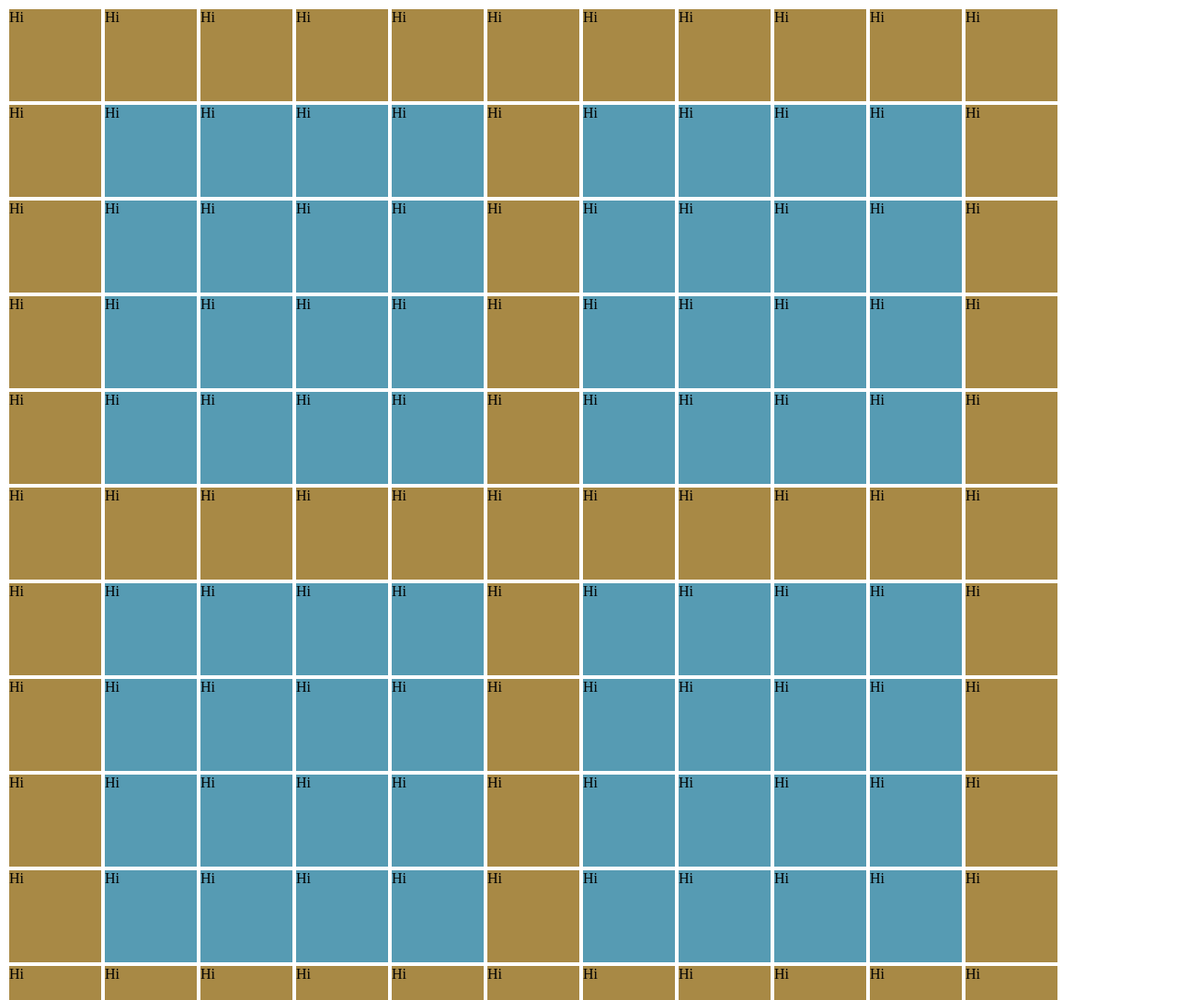
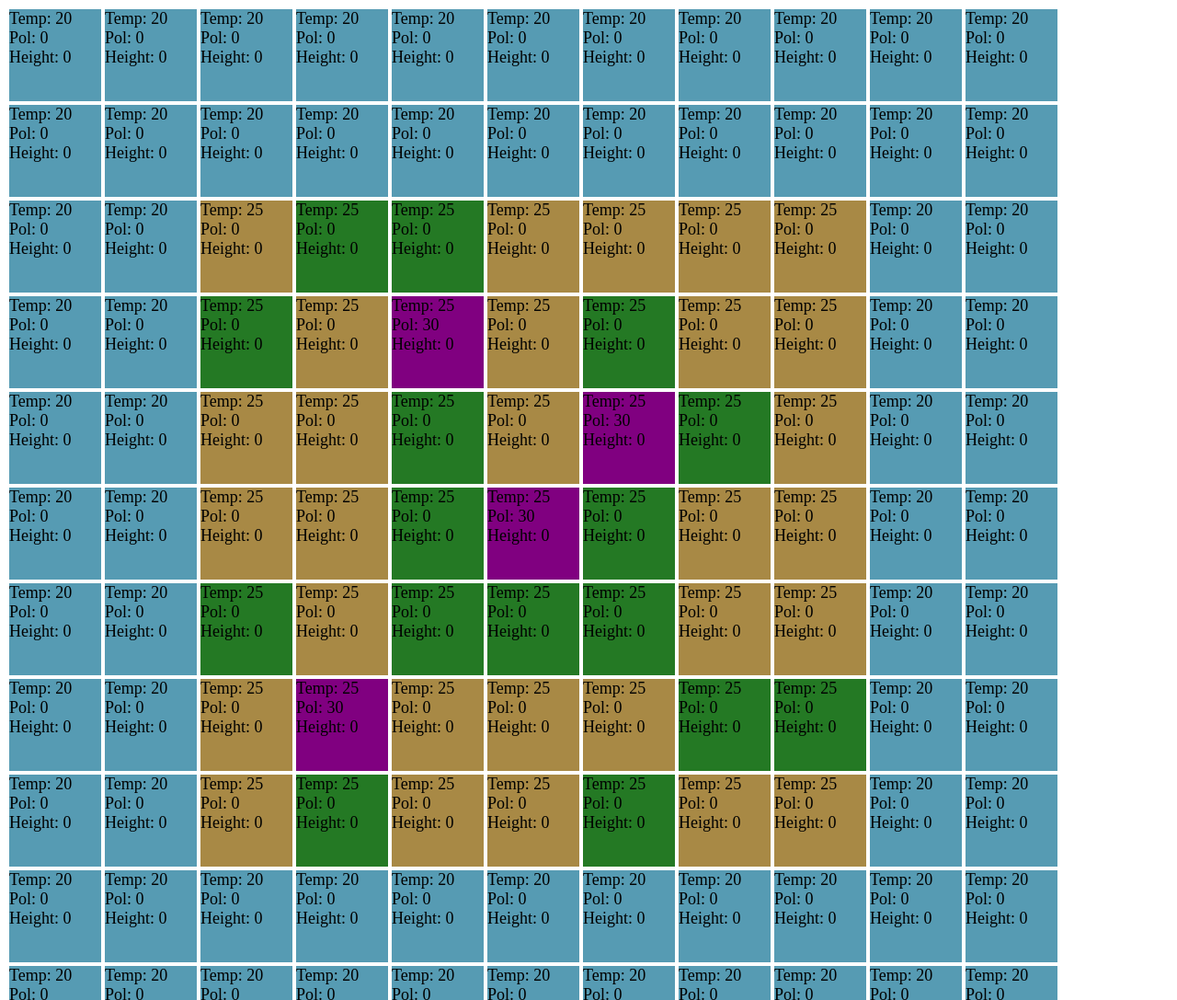
Before and after one commit to yaircharit/Game-of-Global-Warming, a plain HTML site: page index.html in a window 1280 px wide. Shown: the top 1087 px of the page at 92% size. Drawn offline with Linux system fonts and the light colour scheme.

Commit message:
Added label objects for text

```diff
--- a/index.html
+++ b/index.html
@@ -7,35 +7,80 @@
 <div id='gameboard'></div>
 <script>
     var elem = document.getElementById('gameboard');
-    var temp
+
+    class GameTileView{
+        constructor(){
+            this.panel = document.createElement('div');
+            this.panel.classList.add('game-tile')
+
+            this.tempLabel = document.createElement('label')
+            this.panel.appendChild(this.tempLabel)
+
+            this.polLabel = document.createElement('label')
+            this.panel.appendChild(this.polLabel)
+
+            this.heightLabel = document.createElement('label')
+            this.panel.appendChild(this.heightLabel)
+        }
+
+        update(env = 'water', temp = 0, pol = 0, height = 0){
+            this.envColor(env)
+            this.tempLabel.innerHTML = `Temp: ${temp}`
+            this.polLabel.innerHTML = `Pol: ${pol}`
+            this.heightLabel.innerHTML = `Height: ${height}`
+        }
+
+        envColor(env){
+            this.panel.style.backgroundColor =  `var(--${env}-color)`;
+        }
+    }
+
     class GameTile{
         constructor(loc = [0,0], env = 'water'){
             this.location = [...loc];
             this.env = env;
-            this.tile = document.createElement('div');
-            this.tile.classList.add('game-tile')
-            this.tile.classList.add(this.envClass)
-            let temp = document.createElement('label')
-            temp.innerHTML = 'Hi'
-            this.tile.appendChild(temp)
+            this.temp = this.envTemp
+            this.polution = this.envPolution
+            this.height = 0;
+            this.tile = new GameTileView()
+            // this.tile.classList.add(this.envClass)
         }
 
-        get envClass(){
-            return `env-${this.env}`
+        get envPolution(){
+            return (this.env == 'city')? 30 : 0;
+        }
+
+        get envTemp(){
+            switch (this.env){
+                case 'water':
+                    return 20
+                case 'glacier':
+                    return -40
+                case 'ground':
+                case 'forest':
+                case 'city':
+                    return 25
+            }
+        }
+
+        update(){
+            this.tile.update(this.env, this.temp, this.polution, this.height)
         }
     }
     class Gameboard {
-        constructor(size = 10){
+        constructor(size = 11){
             this.size = size;
             this.board = new Array(size)
             let env;
+            let r;
             for (let i = 0; i < size; i++){
                 this.board[i] = new Array(size)
                 for (let j = 0; j < size; j++){
-                    env = (i%5 == 0 || j%5 ==0)? 'ground' : 'water'
-                    console.log('env=',env)
+                    r = Math.random()*100
+                    env = (i > 1 && i < this.size-2 && j > 1 && j < this.size-2)? ((r > 93)? 'city' : (r > 50)? 'forest': 'ground') : 'water'
                     this.board[i][j] = new GameTile([i,j],env);
-                    elem.appendChild(this.board[i][j].tile)
+                    this.board[i][j].update()
+                    elem.appendChild(this.board[i][j].tile.panel)
                 }
             }
         }
--- a/main.css
+++ b/main.css
@@ -20,16 +20,12 @@
 }
 
 .game-tile {
+    display: flex;
+    flex-direction: column;
+    font-size: large;
+    /* flex-wrap: wrap; */
     width:              var(--tile-width);
     height:             var(--tile-width);
     background-color:   var(--default-color);
     margin:             var(--tile-margin)
 }
-
-.game-tile.env-water{
-    background-color:   var(--water-color);
-}
-
-.game-tile.env-ground{
-    background-color:   var(--ground-color);
-}
```
